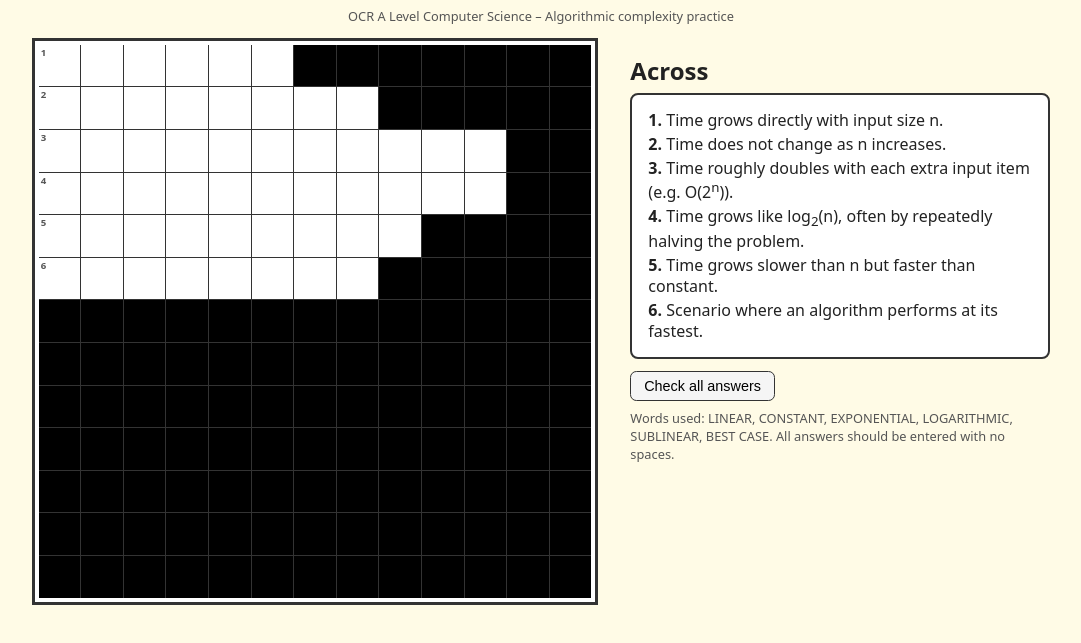
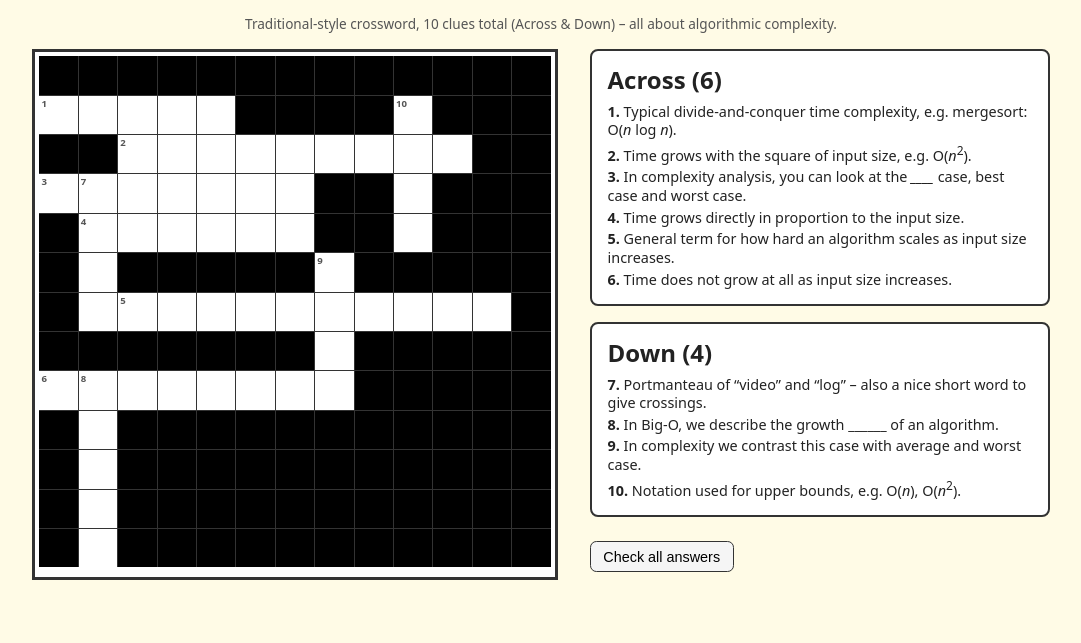
Before and after one commit to computingdept/h446crosswords, a plain HTML site: page index.html in a window 1280 px wide. Shown: the part 91-734 px from the top of the page, without its empty margins (99-1180 px from the left). Drawn offline with Linux system fonts and the light colour scheme.

Commit message:
Update index.html

```diff
--- a/index.html
+++ b/index.html
@@ -2,14 +2,15 @@
 <html lang="en">
 <head>
   <meta charset="UTF-8">
-  <title>H446 Big-O Crossword</title>
+  <title>H446 Big-O Crossword (10 Clues)</title>
   <meta name="viewport" content="width=device-width, initial-scale=1.0">
   <style>
     :root {
       --bg: #fffbe6;         /* pale yellow */
       --grid-border: #333;
-      --cell-size: 2.6rem;
+      --cell-size: 2.4rem;
       --correct: #c5f7c5;
+      --incorrect: #ffd6d6;
       --text: #222;
       --black: #000;
     }
@@ -35,9 +36,11 @@
       text-align: center;
     }
 
-    h2 {
-      margin-top: 1rem;
-      margin-bottom: 0.4rem;
+    .meta {
+      font-size: 0.85rem;
+      color: #555;
+      margin-bottom: 1rem;
+      text-align: center;
     }
 
     .wrapper {
@@ -78,7 +81,7 @@
       border: none;
       text-transform: uppercase;
       text-align: center;
-      font-size: 1.2rem;
+      font-size: 1.1rem;
       font-weight: 600;
       background: transparent;
       outline: none;
@@ -89,7 +92,7 @@
     }
 
     .cell input.incorrect {
-      background: #ffd6d6;
+      background: var(--incorrect);
     }
 
     .cell .number {
@@ -103,30 +106,31 @@
     }
 
     .side-panel {
-      max-width: 420px;
+      max-width: 460px;
       flex: 1 1 320px;
     }
 
-    .clue-list {
+    .clue-block {
       background: white;
       border: 2px solid var(--grid-border);
       padding: 0.75rem 1rem;
       border-radius: 0.5rem;
+      margin-bottom: 1rem;
     }
 
-    .clue-list p {
-      margin: 0.2rem 0;
-      line-height: 1.3;
+    .clue-block h2 {
+      margin-top: 0;
+      margin-bottom: 0.4rem;
     }
 
-    .meta {
-      font-size: 0.8rem;
-      margin-top: 0.4rem;
-      color: #555;
+    .clue-block p {
+      margin: 0.18rem 0;
+      line-height: 1.3;
+      font-size: 0.9rem;
     }
 
     button.check-btn {
-      margin-top: 0.75rem;
+      margin-top: 0.5rem;
       padding: 0.4rem 0.8rem;
       font-size: 0.9rem;
       border: 1px solid var(--grid-border);
@@ -158,7 +162,9 @@
 </head>
 <body>
   <h1>H446 Big-O Crossword</h1>
-  <p class="meta">OCR A Level Computer Science – Algorithmic complexity practice</p>
+  <p class="meta">
+    Traditional-style crossword, 10 clues total (Across &amp; Down) – all about algorithmic complexity.
+  </p>
 
   <div class="wrapper">
     <!-- GRID -->
@@ -168,66 +174,70 @@
 
     <!-- CLUES -->
     <div class="side-panel">
-      <h2>Across</h2>
-      <div class="clue-list">
-        <p><strong>1.</strong> Time grows directly with input size n.</p>
-        <p><strong>2.</strong> Time does not change as n increases.</p>
-        <p><strong>3.</strong> Time roughly doubles with each extra input item (e.g. O(2<sup>n</sup>)).</p>
-        <p><strong>4.</strong> Time grows like log<sub>2</sub>(n), often by repeatedly halving the problem.</p>
-        <p><strong>5.</strong> Time grows slower than n but faster than constant.</p>
-        <p><strong>6.</strong> Scenario where an algorithm performs at its fastest.</p>
+      <div class="clue-block">
+        <h2>Across (6)</h2>
+        <p><strong>1.</strong> Typical divide-and-conquer time complexity, e.g. mergesort: O(<em>n</em> log <em>n</em>).</p>
+        <p><strong>2.</strong> Time grows with the square of input size, e.g. O(<em>n</em><sup>2</sup>).</p>
+        <p><strong>3.</strong> In complexity analysis, you can look at the <em>____</em> case, best case and worst case.</p>
+        <p><strong>4.</strong> Time grows directly in proportion to the input size.</p>
+        <p><strong>5.</strong> General term for how hard an algorithm scales as input size increases.</p>
+        <p><strong>6.</strong> Time does not grow at all as input size increases.</p>
+      </div>
+
+      <div class="clue-block">
+        <h2>Down (4)</h2>
+        <p><strong>7.</strong> Portmanteau of “video” and “log” &ndash; also a nice short word to give crossings.</p>
+        <p><strong>8.</strong> In Big-O, we describe the growth ______ of an algorithm.</p>
+        <p><strong>9.</strong> In complexity we contrast this case with average and worst case.</p>
+        <p><strong>10.</strong> Notation used for upper bounds, e.g. O(<em>n</em>), O(<em>n</em><sup>2</sup>).</p>
       </div>
 
       <button class="check-btn" id="checkBtn">Check all answers</button>
       <div class="status" id="status"></div>
-
-      <p class="meta">
-        Words used: LINEAR, CONSTANT, EXPONENTIAL, LOGARITHMIC, SUBLINEAR, BEST CASE.
-        All answers should be entered with no spaces.
-      </p>
     </div>
   </div>
 
   <script>
     /*
-      Simple 13x13 crossword-style grid.
-      Letters = actual cells to fill.
-      '#'    = black square.
-      We’re only using Across words here.
+      13x13 grid.
+      Letters = student inputs.
+      '#'     = black square.
+      Answers (10 total):
+      Across: 1 NLOGN, 2 QUADRATIC, 3 AVERAGE, 4 LINEAR, 5 COMPLEXITY, 6 CONSTANT
+      Down:   7 VLOG, 8 ORDER, 9 BEST, 10 BIGO
     */
 
     const gridLayout = [
-      // 13 columns each row
-      // 1: LINEAR (1 Across)
-      "LINEAR#######",
-      // 2: CONSTANT (2 Across)
+      "#############",
+      "NLOGN####B###",
+      "##QUADRATIC##",
+      "AVERAGE##G###",
+      "#LINEAR##O###",
+      "#O#####B#####",
+      "#GCOMPLEXITY#",
+      "#######S#####",
       "CONSTANT#####",
-      // 3: EXPONENTIAL (3 Across)
-      "EXPONENTIAL##",
-      // 4: LOGARITHMIC (4 Across)
-      "LOGARITHMIC##",
-      // 5: SUBLINEAR (5 Across)
-      "SUBLINEAR####",
-      // 6: BESTCASE (6 Across)
-      "BESTCASE#####",
-      // Remaining rows just black to make it look like a full crossword
-      "#############",
-      "#############",
-      "#############",
-      "#############",
-      "#############",
-      "#############",
-      "#############"
+      "#R###########",
+      "#D###########",
+      "#E###########",
+      "#R###########"
     ];
 
-    // Numbering starts at beginning of each across word in this simple layout
+    // Manual numbering: chosen start cells for each entry
     const acrossNumbers = {
-      "0,0": 1, // row 0, col 0  -> LINEAR
-      "1,0": 2, // CONSTANT
-      "2,0": 3, // EXPONENTIAL
-      "3,0": 4, // LOGARITHMIC
-      "4,0": 5, // SUBLINEAR
-      "5,0": 6  // BESTCASE
+      "1,0": 1, // NLOGN
+      "2,2": 2, // QUADRATIC
+      "3,0": 3, // AVERAGE
+      "4,1": 4, // LINEAR
+      "6,2": 5, // COMPLEXITY
+      "8,0": 6  // CONSTANT
+    };
+
+    const downNumbers = {
+      "3,1": 7, // VLOG (rows 3-6, col 1)
+      "8,1": 8, // ORDER (rows 8-12, col 1)
+      "5,7": 9, // BEST (rows 5-8, col 7)
+      "1,9": 10 // BIGO (rows 1-4, col 9)
     };
 
     const gridEl = document.getElementById("grid");
@@ -248,7 +258,7 @@
             input.setAttribute("aria-label", `Row ${r + 1}, Column ${c + 1}`);
             input.addEventListener("input", (e) => {
               const val = e.target.value.toUpperCase();
-              e.target.value = val; // force uppercase
+              e.target.value = val;
               if (!val) {
                 e.target.classList.remove("correct", "incorrect");
                 return;
@@ -263,12 +273,16 @@
             });
             cell.appendChild(input);
 
-            // Add numbering if this is a start of an across word
+            // Numbering
             const key = `${r},${c}`;
-            if (acrossNumbers[key]) {
+            let number = null;
+            if (acrossNumbers[key]) number = acrossNumbers[key];
+            if (downNumbers[key]) number = downNumbers[key];
+
+            if (number !== null) {
               const num = document.createElement("div");
               num.classList.add("number");
-              num.textContent = acrossNumbers[key];
+              num.textContent = number;
               cell.appendChild(num);
             }
           }
```
